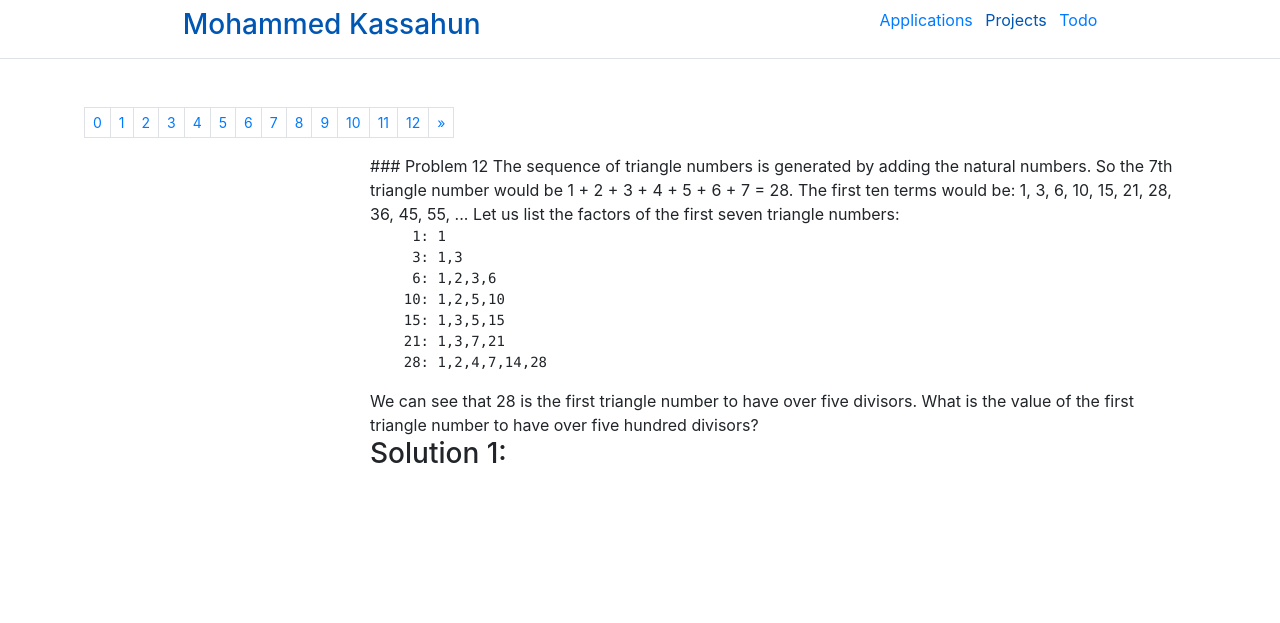
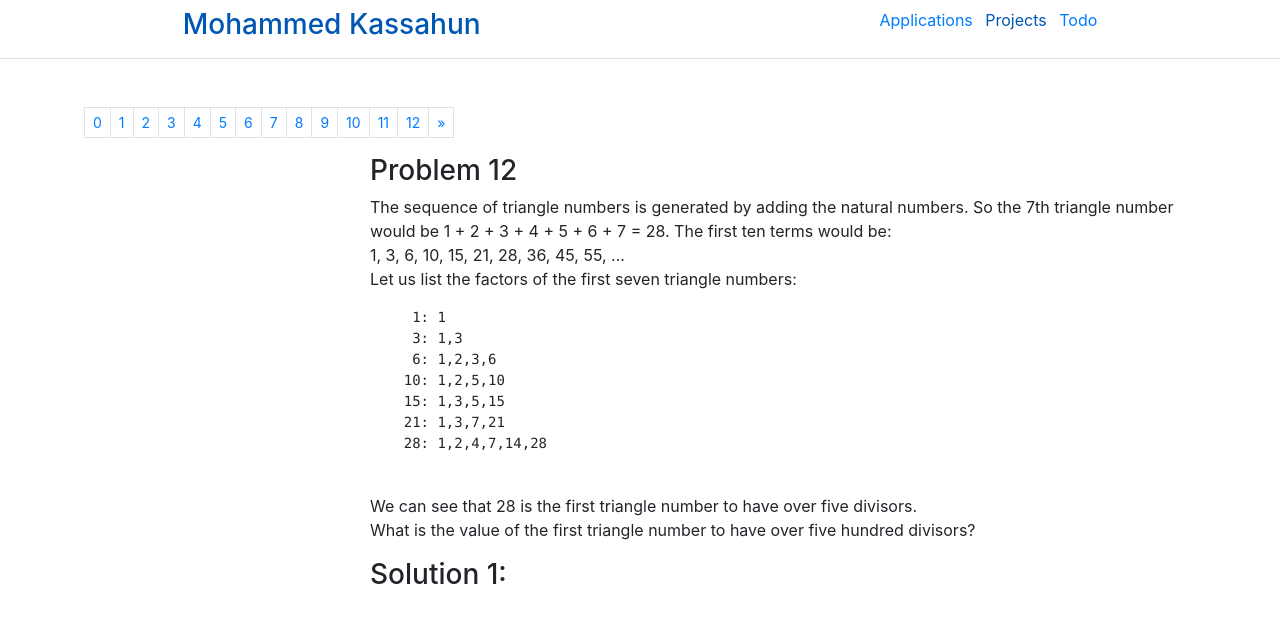
Before and after one commit to mhmmdk/Mohammedkn.com, a Jekyll site: the page built from _posts/2019-03-13-012.md, in a window 1280 px wide. Shown: the top 623 px of the page. Built offline with Jekyll 4.4.1, drawn with Linux system fonts in a browser that asks for light colours; our own code applies the rules of GitHub Pages for plain Markdown files; comment, search, counter and statistics services are not loaded; a style sheet for code colours, icons or effects is not loaded.

Commit message:
Update 2019-03-13-012.md

```diff
--- a/_posts/2019-03-13-012.md
+++ b/_posts/2019-03-13-012.md
@@ -7,12 +7,12 @@
 ---
 
 <div class='problem'>
-### Problem 12
-
-The sequence of triangle numbers is generated by adding the natural numbers. So the 7th triangle number would be 1 + 2 + 3 + 4 + 5 + 6 + 7 = 28. The first ten terms would be:
+<h3> Problem 12</h3>
+<p>
+The sequence of triangle numbers is generated by adding the natural numbers. So the 7th triangle number would be 1 + 2 + 3 + 4 + 5 + 6 + 7 = 28. The first ten terms would be:<br>
 
 1, 3, 6, 10, 15, 21, 28, 36, 45, 55, ...
-
+<br>
 Let us list the factors of the first seven triangle numbers:
 <pre>
      1: 1
@@ -23,9 +23,10 @@
     21: 1,3,7,21
     28: 1,2,4,7,14,28
 </pre>
-
+<br>
 We can see that 28 is the first triangle number to have over five divisors.
-
+<br>
 What is the value of the first triangle number to have over five hundred divisors?
+</p>
 </div>
 ### Solution 1:
```
